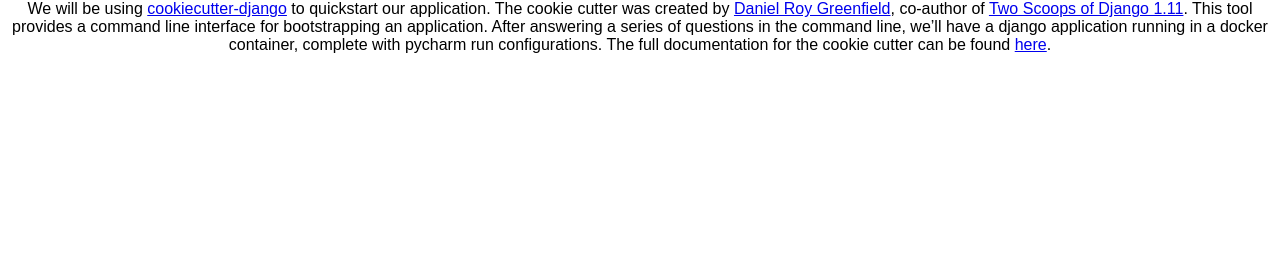
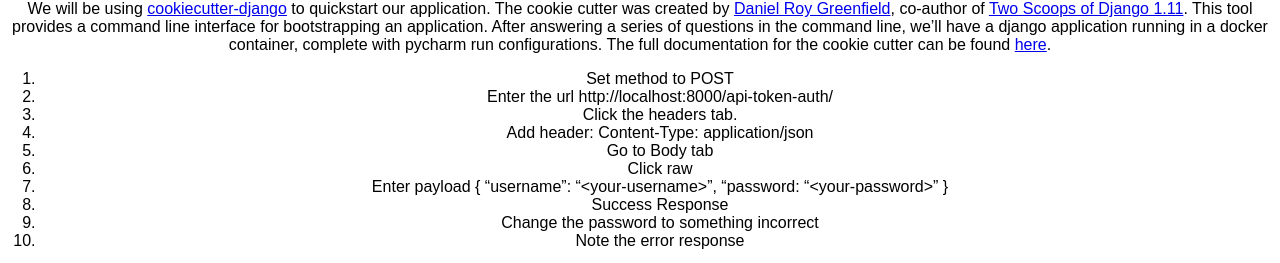
Before and after one commit to mikejuliano/blog-builder-web, a React app: page / in a window 1280 px wide. Shown: the part 742-1005 px from the top of the page. Before the commit the page ends 800 px from the top, so only its background shows below. Built offline with nearby package versions, Linux system fonts and the light colour scheme; the HTML template or start-up script is replaced by a standard one.

Commit message:
created SmartTextList

```diff
--- a/src/App.js
+++ b/src/App.js
@@ -7,8 +7,6 @@ import {BrowserRouter as Router, Route} from 'react-router-dom';
 class App extends Component {
 
   render() {
-    console.log('config', config);
-
     return (
       <div className="App">
         <Router>
--- a/src/components/elements/DynamicElement.js
+++ b/src/components/elements/DynamicElement.js
@@ -2,6 +2,7 @@ import React from 'react';
 import {BlogImage} from './BlogImage';
 import {Headline} from './Headline';
 import {SmartText} from './SmartText';
+import {SmartTextList} from './SmartTextList';
 
 export class ElementType {
   static codeBlock = 'codeBlock';
@@ -19,7 +20,7 @@ export const DynamicElement = ({config, handlers, style = {}}) => {
     case (ElementType.codeBlock):
       break;
     case (ElementType.list):
-      break;
+      return <SmartTextList { ...config }/>;
     case (ElementType.image):
       return <BlogImage
         maxWidth={ style.maxImageWidth } { ...config }
@@ -30,6 +31,8 @@ export const DynamicElement = ({config, handlers, style = {}}) => {
       return <Headline { ...config }/>;
     case (ElementType.link):
       break;
+    default:
+      return null;
     }
   };
 
--- a/src/components/elements/SmartText.js
+++ b/src/components/elements/SmartText.js
@@ -3,9 +3,11 @@ import {ElementLink} from './links';
 import first from 'lodash/first';
 import last from 'lodash/last';
 import find from 'lodash/find';
+import {Validator} from '../../common/Validator';
 
 export const SmartText = ({text, embeddedLinks}) => {
   let results = [];
+  Validator.throwIfNil(text, `Missing text`);
   const split = text.split('{{');
 
   split.forEach((item) => {
--- /dev/null
+++ b/src/components/elements/SmartTextList.js
@@ -0,0 +1,19 @@
+import React from 'react';
+import {SmartText} from './SmartText';
+
+export const SmartTextList = ({listItems, isOrdered}) => {
+  const convertListElements = (listItems) => {
+    return listItems.map((item, index) => {
+      return <li key={ index }>
+        <SmartText
+          text={ item.text }
+          embeddedLinks={ item.embeddedLinks }
+        />
+      </li>;
+    });
+  };
+
+  return isOrdered === true
+    ? <ol>{ convertListElements(listItems) }</ol>
+    : <ul>{ convertListElements(listItems) }</ul>;
+};
--- a/src/configurations/auth-tutorial-01/config.js
+++ b/src/configurations/auth-tutorial-01/config.js
@@ -49,5 +49,21 @@ export const config = {
         },
       ]
     },
+    {
+      "type": "list",
+      "isOrdered": true,
+      "listItems": [
+        {"text": "Set method to POST", "embeddedLinks": []},
+        {"text": "Enter the url http://localhost:8000/api-token-auth/", "embeddedLinks": []},
+        {"text": "Click the headers tab.", "embeddedLinks": []},
+        {"text": "Add header: Content-Type: application/json", "embeddedLinks": []},
+        {"text": "Go to Body tab", "embeddedLinks": []},
+        {"text": "Click raw", "embeddedLinks": []},
+        {"text": `Enter payload { “username”: “<your-username>”, “password: “<your-password>” }`, "embeddedLinks": []},
+        {"text": "Success Response", "embeddedLinks": []},
+        {"text": "Change the password to something incorrect", "embeddedLinks": []},
+        {"text": "Note the error response", "embeddedLinks": []},
+      ]
+    },
   ]
 };
```
